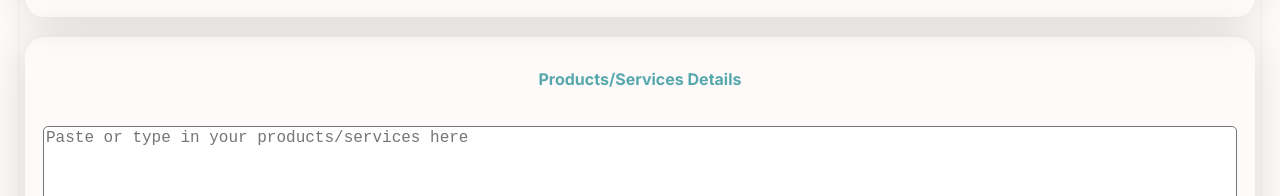
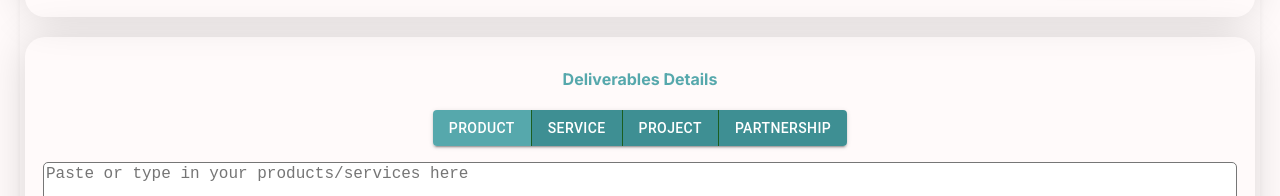
Before and after one commit to Blue-Spider-Technologies-Ltd/bubbleAI-client, a React (Create React App) app: page /user/dashboard/business-proposal in a window 1280 px wide. Shown: the part 489-685 px from the top of the page. Built offline with nearby package versions, Linux system fonts and the light colour scheme; a web font is replaced by a local one; what material-ui-confirm would draw is missing.

Commit message:
subscription glitch fix

```diff
--- a/src/components/BizProposal/CustomizeProposal.js
+++ b/src/components/BizProposal/CustomizeProposal.js
@@ -7,18 +7,19 @@ import { useSelector, useDispatch } from "react-redux";
 import { ButtonSubmitGreen } from '../UI/Buttons/Buttons';
 import { FaLongArrowAltRight } from "react-icons/fa";
 import AuthHeader from '../UI/AuthHeader/AuthHeader';
+import { Button, ButtonGroup } from '@mui/material';
 import { errorAnimation, successMiniAnimation, getOrdinalDate } from "../../utils/client-functions";
-import CheckCircleIcon from '@mui/icons-material/CheckCircle';
-// import AuthSideMenu from '../UI/AuthSideMenu/AuthSideMenu';
-import Feedback from '../Dashboard/Feedback';
-import jwt_decode from "jwt-decode";
-import { SuccessFailureModal } from '../UI/Modal/Modal';
-import axios from 'axios';
+// import CheckCircleIcon from '@mui/icons-material/CheckCircle';
+// // import AuthSideMenu from '../UI/AuthSideMenu/AuthSideMenu';
+// import Feedback from '../Dashboard/Feedback';
+// import jwt_decode from "jwt-decode";
+// import { SuccessFailureModal } from '../UI/Modal/Modal';
+// import axios from 'axios';
 import { setError, setFetching, setSuccessMini } from "../../redux/states";
-import { checkAuthenticatedUser } from '../../utils/client-functions';
-import Alert from '@mui/material/Alert';
-import { useConfirm } from "material-ui-confirm";
-const screenWidth = window.innerWidth
+// import { checkAuthenticatedUser } from '../../utils/client-functions';
+// import Alert from '@mui/material/Alert';
+// import { useConfirm } from "material-ui-confirm";
+// const screenWidth = window.innerWidth
 
 
 
@@ -30,6 +31,7 @@ const CustomizeProposal = () => {
     const [recipientCountryid, setRecipientCountryid] = useState(0);
     const [addyFaded, setAddyFaded] = useState(false);
     const [proposalDetailsFaded, setProposalDetailsFaded] = useState(true);
+    const [selectedIndex, setSelectedIndex] = useState(1);
 
     const [addyInfo, setAddyInfo] = useState({
         writerBizName: "",
@@ -53,9 +55,39 @@ const CustomizeProposal = () => {
         setAuthMenuOpen(!authMenuOpen)
     }
 
-    const handleAddyChange = () => {
+    const handleAddyChange = (prop) => (event) => {
+        if (prop === "writerCountry") {
+            setWriterCountryid(event.id)
+            setAddyInfo({
+              ...addyInfo,
+              [prop]: event.name,
+            });
+            return
+        }
+        if (prop === "recipientCountry") {
+            setRecipientCountryid(event.id)
+            setAddyInfo({
+                ...addyInfo,
+                [prop]: event.name,
+            });
+            return
+        }
+        if (prop === "writerState" || prop === "recipientState") {
+            setAddyInfo({
+                ...addyInfo,
+                [prop]: event.name,
+            });
+            return
+        }
+        setAddyInfo({
+            ...addyInfo,
+            [prop]: event.target.value,
+        });
+    }
 
-    }
+    const handleButtonClick = (index) => {
+        setSelectedIndex(index);
+    };
 
     const addyForwardOrBackward = (arg) => {
         if (writerBizName === ""
@@ -141,7 +173,7 @@ const CustomizeProposal = () => {
                                             inputType="text"
                                             mb={2}
                                             required={true}
-                                            onChange={handleAddyChange('')}
+                                            onChange={handleAddyChange('writerBizName')}
                                         />
                                         <AuthInput
                                             name="writerSteetCity"
@@ -152,7 +184,7 @@ const CustomizeProposal = () => {
                                             inputType="text"
                                             mb={2}
                                             required={true}
-                                            onChange={handleAddyChange('')}
+                                            onChange={handleAddyChange('writerSteetCity')}
                                         />
                                         <AuthInput
                                             name="writerCountry"
@@ -163,7 +195,7 @@ const CustomizeProposal = () => {
                                             inputType="country-select"
                                             mb={2}
                                             required={true}
-                                            onChange={handleAddyChange('')}
+                                            onChange={handleAddyChange('writerCountry')}
                                         />
                                         <AuthInput
                                             name="writerState"
@@ -175,7 +207,7 @@ const CustomizeProposal = () => {
                                             inputGridSm={12}
                                             mb={2}
                                             required={true}
-                                            onChange={handleAddyChange("")}
+                                            onChange={handleAddyChange("writerState")}
                                         />
                                     </Grid>
 
@@ -195,7 +227,7 @@ const CustomizeProposal = () => {
                                             inputType="text"
                                             mb={2}
                                             required={true}
-                                            onChange={handleAddyChange('')}
+                                            onChange={handleAddyChange('recipientBizName')}
                                         />
                                         <AuthInput
                                             name="recipientSteetCity"
@@ -206,7 +238,7 @@ const CustomizeProposal = () => {
                                             inputType="text"
                                             mb={2}
                                             required={true}
-                                            onChange={handleAddyChange('')}
+                                            onChange={handleAddyChange('recipientSteetCity')}
                                         />
                                         <AuthInput
                                             name="recipientCountry"
@@ -217,7 +249,7 @@ const CustomizeProposal = () => {
                                             inputType="country-select"
                                             mb={2}
                                             required={true}
-                                            onChange={handleAddyChange('')}
+                                            onChange={handleAddyChange('recipientCountry')}
                                         />
                                         <AuthInput
                                             name="recipientState"
@@ -229,7 +261,7 @@ const CustomizeProposal = () => {
                                             inputGridSm={12}
                                             mb={2}
                                             required={true}
-                                            onChange={handleAddyChange("")}
+                                            onChange={handleAddyChange("recipientState")}
                                         />
                                     </Grid>
                                 </Grid>
@@ -259,7 +291,50 @@ const CustomizeProposal = () => {
 
                         {/* PRODUCT/SERVICE DETAILS */}
                         <div id="addy" className={`Segment ${addyFaded ? "Faded" : "Faded-in"}`}>
-                            <h4>Products/Services Details</h4>
+                            <h4>Deliverables Details</h4>
+                            <div style={{width: '100%', textAlign: 'center'}}>
+                                <ButtonGroup
+                                    sx={{
+                                        '& .MuiButton-root': {
+                                        backgroundColor: '#3E8F93',
+                                            '&:hover': {
+                                                backgroundColor: '#56A8AC',
+                                            },
+                                            '&.Mui-selected': {
+                                                backgroundColor: '#56A8AC',
+                                            },
+                                        },
+                                    }}
+                                    color="success"
+                                    variant="contained"
+                                    aria-label="Basic button group"
+                                >
+                                    <Button
+                                        onClick={() => handleButtonClick(1)}
+                                        className={selectedIndex === 1 ? 'Mui-selected' : ''}
+                                    >
+                                        Product
+                                    </Button>
+                                    <Button
+                                        onClick={() => handleButtonClick(2)}
+                                        className={selectedIndex === 2 ? 'Mui-selected' : ''}
+                                    >
+                                        Service
+                                    </Button>
+                                    <Button
+                                        onClick={() => handleButtonClick(3)}
+                                        className={selectedIndex === 3 ? 'Mui-selected' : ''}
+                                    >
+                                        Project
+                                    </Button>
+                                    <Button
+                                        onClick={() => handleButtonClick(4)}
+                                        className={selectedIndex === 4 ? 'Mui-selected' : ''}
+                                    >
+                                        Partnership
+                                    </Button>
+                                </ButtonGroup>
+                            </div>
                             <div>
                                 <Grid
                                     container
--- a/src/components/Resume/DownloadResume.js
+++ b/src/components/Resume/DownloadResume.js
@@ -132,9 +132,11 @@ const DownloadResume = () => {
         };
 
         const runHandleScroll = () => {
-            errorSetter("Select a package to get all BENEFITS");
-            if (!isFirstFreeSetOnDB) {
-                setIsFirstFreeUsedAndUpdateDB();
+            if (!user?.resumeSubscriptions?.subscribed) {
+                errorSetter("Select a package to get all BENEFITS");
+                if (!isFirstFreeSetOnDB) {
+                    setIsFirstFreeUsedAndUpdateDB();
+                }
             }
         };
 
```
Also changed, not shown: 8 other files (tests, documents, lock files or other folders).
